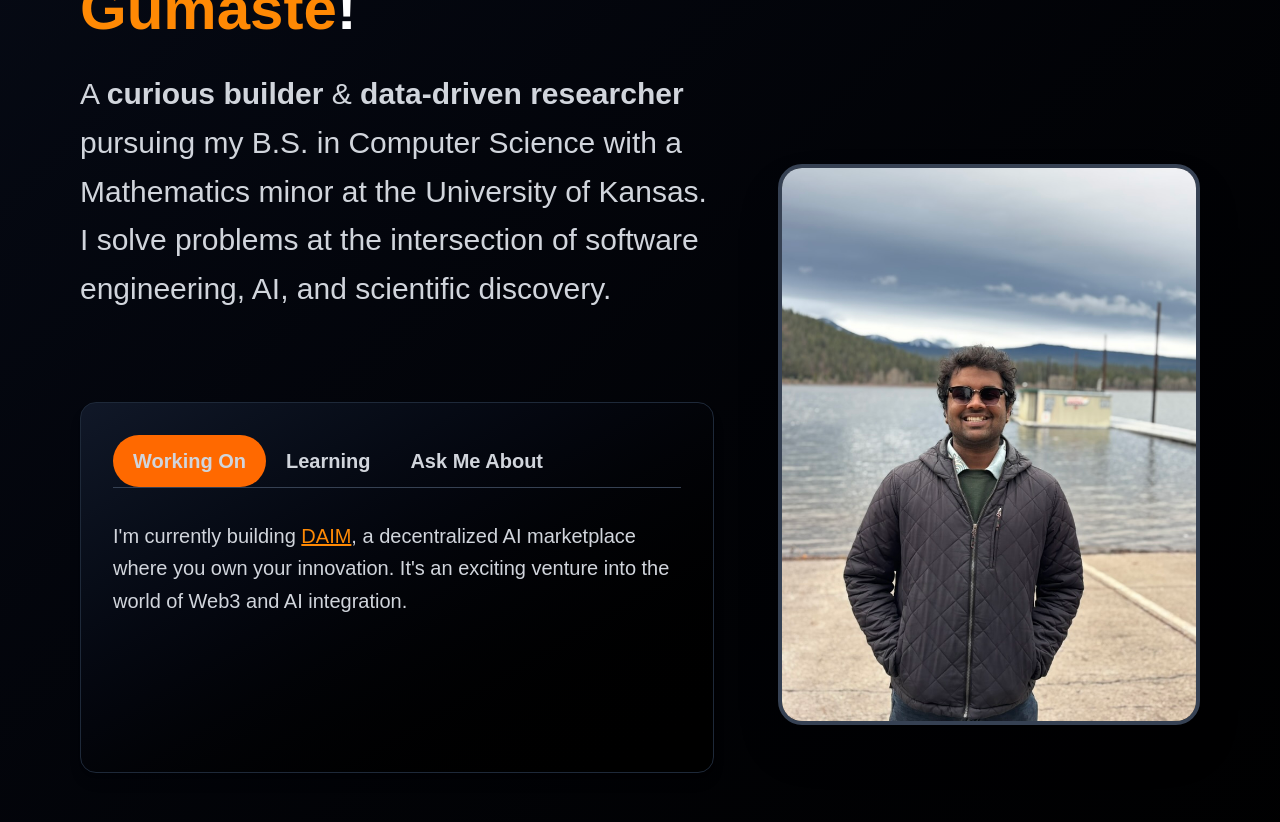
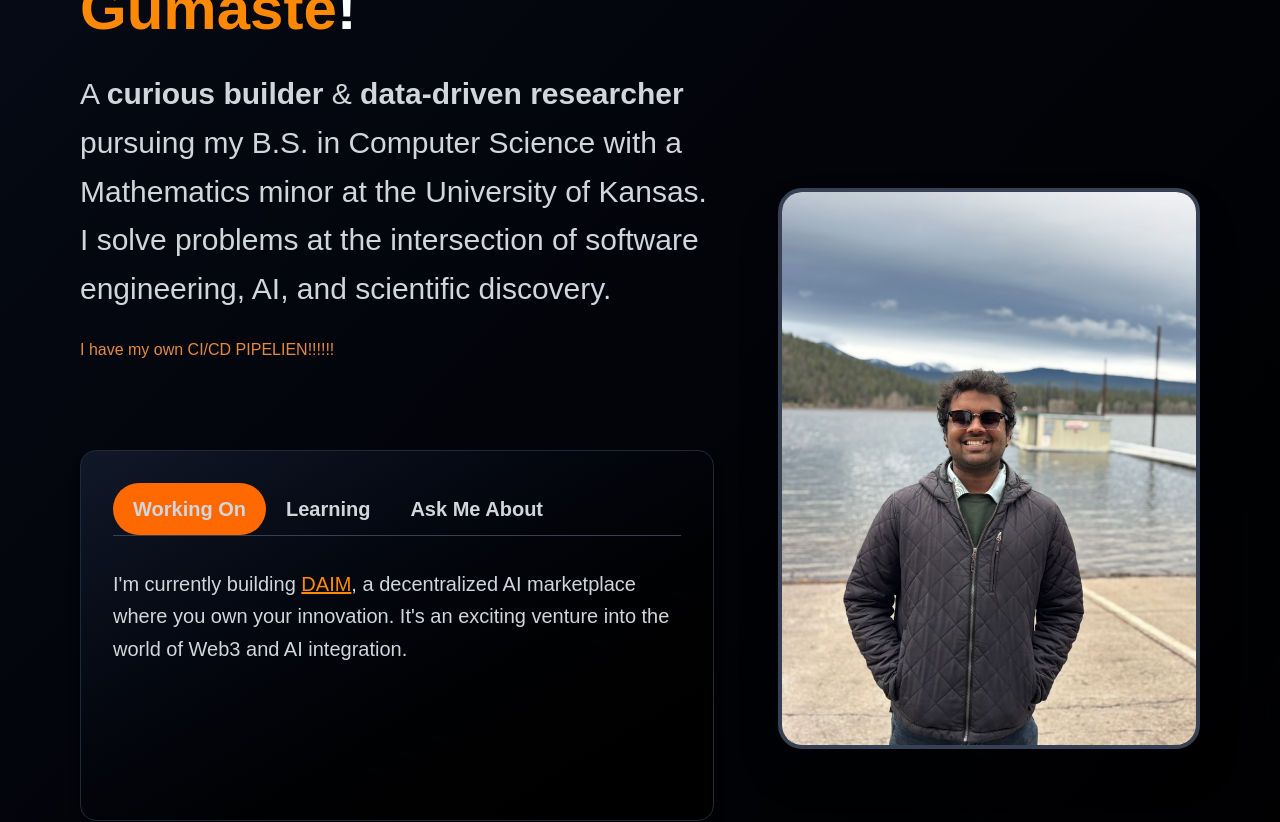
Before and after one commit to Vegito2367/TejPortfolio, a Next.js app in the folder personalwebsite/: page / in a window 1280 px wide. Shown: the top 822 px of the page. Built offline with nearby package versions, Linux system fonts and the light colour scheme.

Commit message:
FINAL WEBHOOK TEST

```diff
--- a/personalwebsite/src/customComponents/heroSection.tsx
+++ b/personalwebsite/src/customComponents/heroSection.tsx
@@ -56,7 +56,7 @@ export default function HeroSection() {
                     <p className="text-xl md:text-2xl lg:text-3xl text-gray-300 leading-relaxed max-w-prose">
                         A <strong>curious builder</strong> &amp; <strong>data-driven researcher</strong> pursuing my B.S. in Computer Science with a Mathematics minor at the University of Kansas. I solve problems at the intersection of software engineering, AI, and scientific discovery.
                     </p>
-
+<p>I have my own CI/CD PIPELIEN!!!!!!</p>
 
 
 
```
